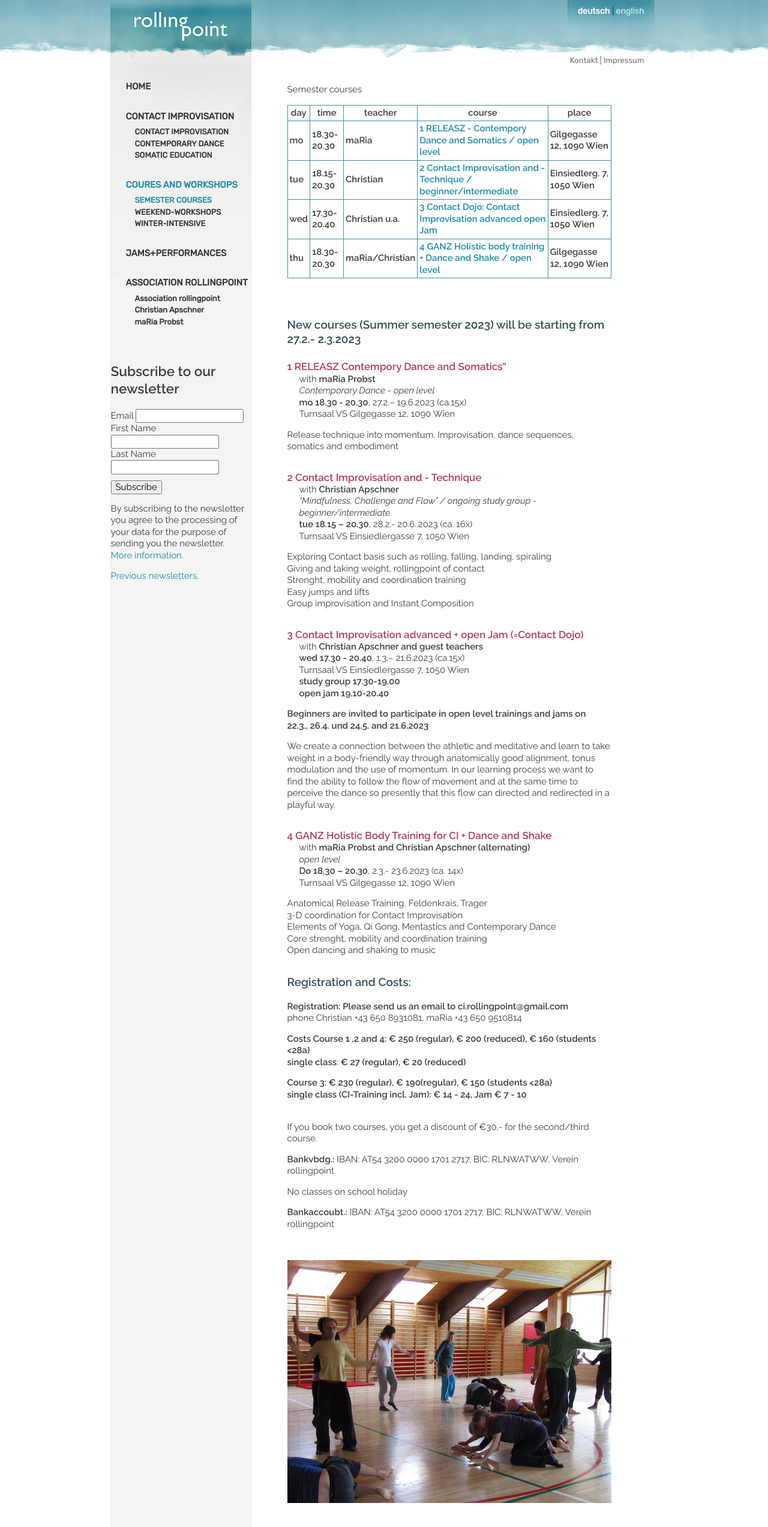
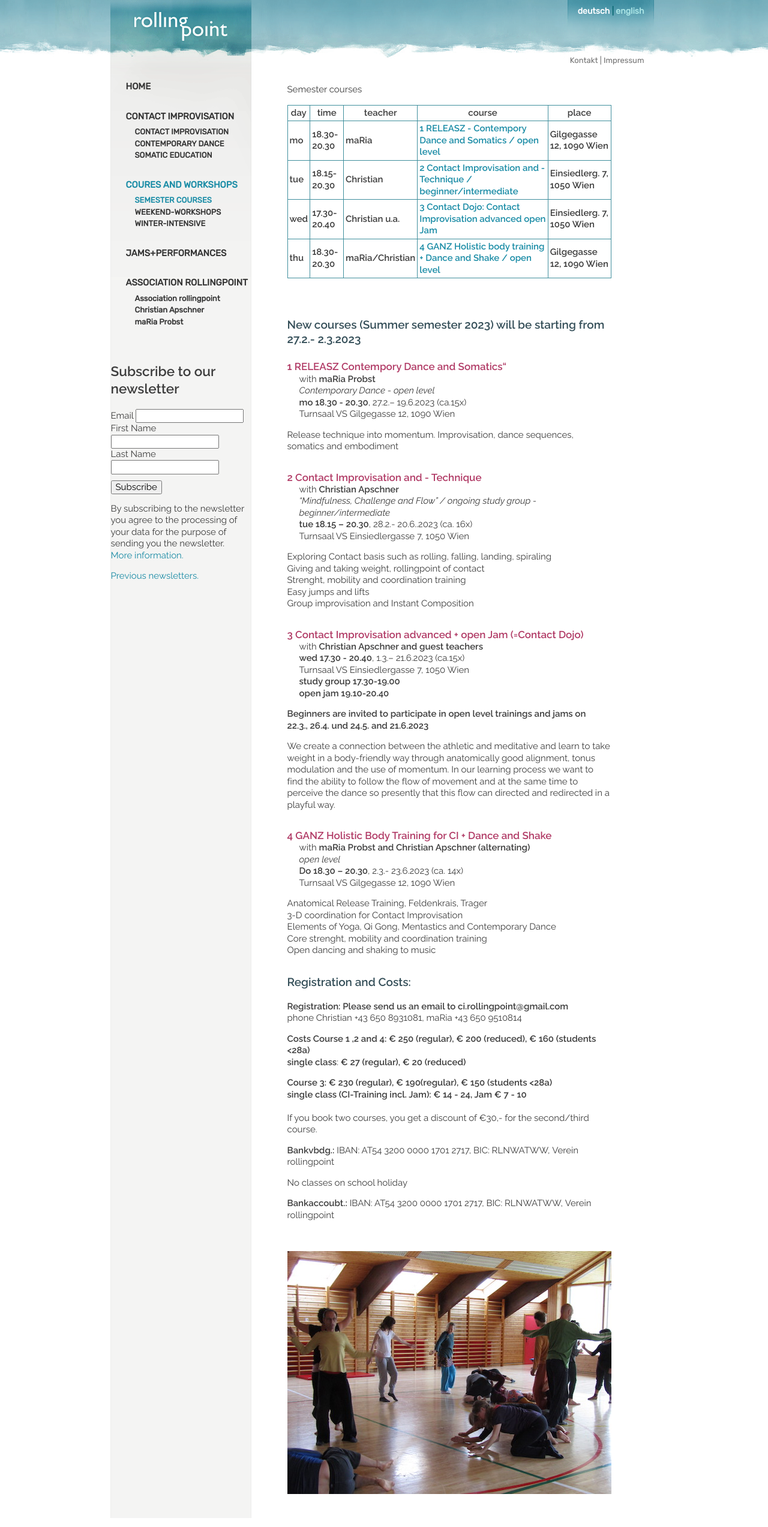
Before and after one commit to manulari/rollingpointat, a Jekyll site: the page built from _pages_en/en-kurse.md, in a window 1280 px wide. Shown: the whole page at 60% size. Built offline with Jekyll 4.4.1, drawn with Linux system fonts in a browser that asks for light colours; comment, search, counter and statistics services are not loaded.

```diff
--- a/_pages_en/en-kurse.md
+++ b/_pages_en/en-kurse.md
@@ -58,8 +58,6 @@ Turnsaal VS Einsiedlergasse 7, 1050 Wien\
 
 We create a connection between the athletic and meditative and learn to take weight in a body-friendly way through anatomically good alignment, tonus modulation and the use of momentum. In our learning process we want to find the ability to follow the flow of movement and at the same time to perceive the dance so presently that this flow can directed and redirected in a playful way.
 
-
-
 <div class="named-anchor" id="do"></div>
 
 #### 4 GANZ Holistic Body Training for CI + Dance and Shake
@@ -84,8 +82,7 @@ phone Christian +43 650 8931081, maRia +43 650 9510814
 **single class**: **€ 27 (regular), € 20 (reduced)**
 
 **Course 3: € 230 (regular), € 190(regular), € 150 (students <28a)**\
-**single class (CI-Training incl. Jam): € 14 - 24, Jam € 7 - 10**
-
+**single class (CI-Training incl. Jam): € 14 - 24, Jam € 7 - 10**\
 \
 If you book two courses, you get a discount of €30,- for the second/third course.
 
```
